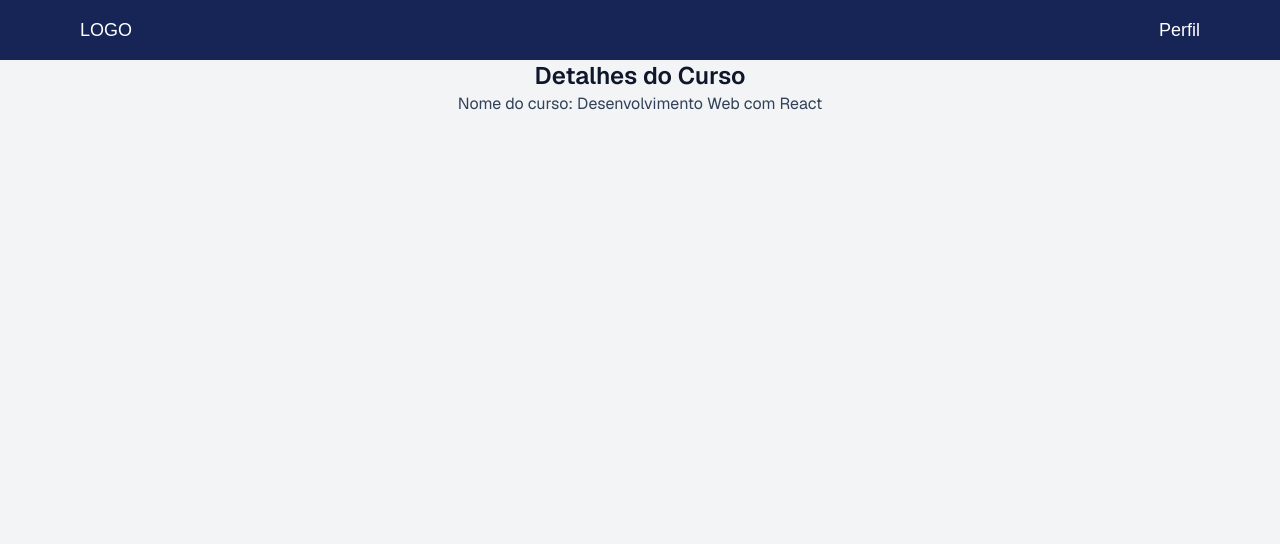
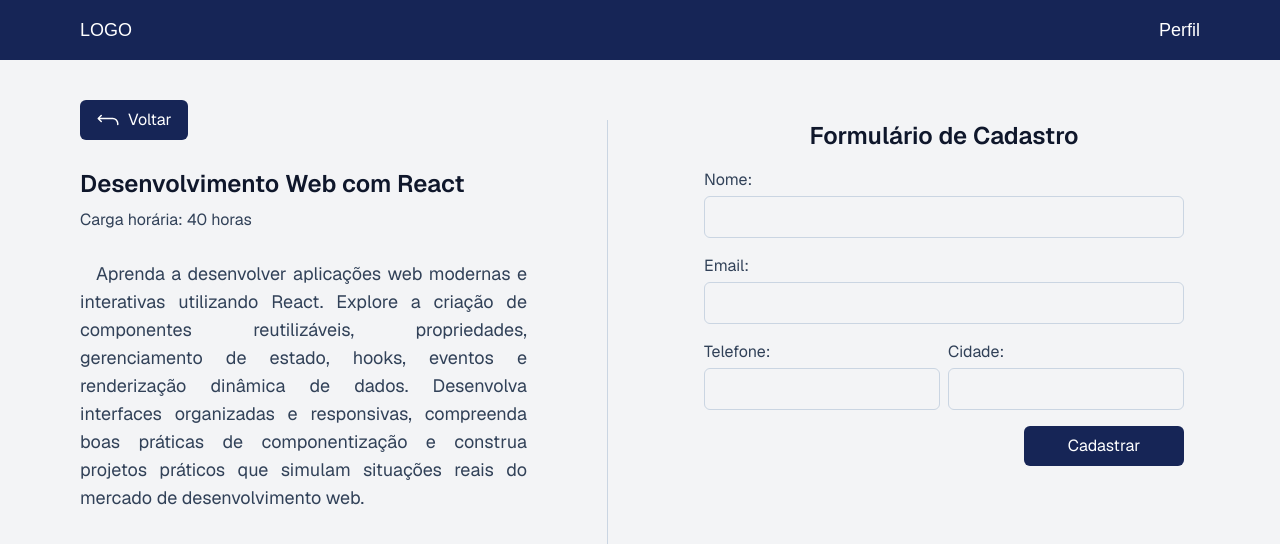
Before and after one commit to neliocarlos/cursos-online, a Next.js app: page /cursos/1 in a window 1280 px wide. Shown: the top 544 px of the page. Built offline with nearby package versions, Linux system fonts and the light colour scheme.

Commit message:
Primeiro layout pagina de detalhes curso

```diff
--- a/app/cursos/[id]/page.tsx
+++ b/app/cursos/[id]/page.tsx
@@ -1,6 +1,8 @@
 import { Suspense } from "react";
 import { cursosMock } from "@/mocks/cursos";
 import { notFound } from "next/navigation";
+import { IoReturnUpBack } from "@react-icons/all-files/io5/IoReturnUpBack";
+import Link from "next/link";
 
 type DetalhesCursoProps = {
   params: Promise<{ id: string }>;
@@ -16,13 +18,51 @@ async function ConteudoCurso({ params }: DetalhesCursoProps) {
   }
 
   return (
-    <div className="flex flex-col flex-1 items-center font-sans bg-gray-100">
-      <h1 className="text-2xl font-semibold text-slate-900">
-        Detalhes do Curso
-      </h1>
-      <p className="text-md text-slate-700">
-        Nome do curso: {curso.nomeCurso}
-      </p>
+    <div className="flex py-30 h-screen justify-between bg-gray-100">
+      <div className="flex flex-col w-full gap-2 font-sans px-20">
+        <Link
+          href="/cursos"
+          className="bg-blue-950 flex items-center w-fit text-white py-2 px-4 rounded-md hover:bg-blue-900 cursor-pointer -mt-5">
+            <IoReturnUpBack className="text-2xl mr-2" /> Voltar
+          </Link>
+        <span className="text-2xl font-semibold text-slate-900 mt-5">
+          {curso.nomeCurso}
+        </span>
+        <p className="text-md text-slate-700">
+          Carga horária: {curso.cargaHorario}
+        </p>
+        <p className="text-lg pt-5 text-justify text-slate-700 indent-4">
+          {curso.descricao}
+        </p>
+      </div>
+      <div className="flex flex-col w-full items-center font-sans px-20 text-slate-900 border-l border-slate-300">
+        <span className="text-2xl font-semibold text-slate-900">Formulário de Cadastro</span>
+        <div className="flex flex-col w-full gap-4 p-4">
+          <div className="flex flex-col gap-1">
+            <label className="text-md text-slate-700">Nome:</label>
+            <input type="text" className="border border-slate-300 rounded-md p-2" />
+          </div>
+          <div className="flex flex-col gap-1">
+            <label className="text-md text-slate-700">Email:</label>
+            <input type="email" className="border border-slate-300 rounded-md p-2" />
+          </div>
+          <div className="flex gap-2 w-full items-center">
+            <div className="flex flex-col gap-1 w-full">
+              <label className="text-md text-slate-700">Telefone:</label>
+              <input type="tel" className="border border-slate-300 rounded-md p-2" />
+            </div>
+            <div className="flex flex-col gap-1 w-full">
+              <label className="text-md text-slate-700">Cidade:</label>
+              <input type="text" className="border border-slate-300 rounded-md p-2" />
+            </div>
+          </div>
+          <div className="flex w-full justify-end">
+            <button className="bg-blue-950 text-white py-2 px-4 rounded-md hover:bg-blue-600 w-40">
+              Cadastrar
+            </button>
+          </div>
+        </div>
+      </div>
     </div>
   );
 }
--- a/app/layout.tsx
+++ b/app/layout.tsx
@@ -24,8 +24,8 @@ export default function RootLayout({
 }: Readonly<{ children: React.ReactNode }>) {
   return (
     <html
-      lang="pt-BR"
-      className={`${geistSans.variable} ${geistMono.variable} h-full antialiased`}
+    lang="pt-BR"
+    className={`${geistSans.variable} ${geistMono.variable} h-full antialiased`}
     >
       <body className="min-h-full flex flex-col">
         <Header />
--- a/app/page.tsx
+++ b/app/page.tsx
@@ -1,4 +1,5 @@
 import Image from "next/image";
+import Link from "next/link";
 
 export default function Home() {
   return (
@@ -62,6 +63,7 @@ export default function Home() {
           >
             Documentation
           </a>
+          <Link className="flex h-12 w-full items-center justify-center rounded-full border border-solid border-black/[.08] px-5 transition-colors hover:border-transparent hover:bg-black/[.04] dark:border-white/[.145] dark:hover:bg-[#1a1a1a] md:w-[158px]" href="/cursos">Cursos</Link>
         </div>
       </main>
     </div>
--- a/components/card-curso/index.tsx
+++ b/components/card-curso/index.tsx
@@ -9,7 +9,7 @@ export default function CardCurso({ id, nomeCurso, areaCurso, cargaHorario, desc
                 <div className='text-md text-gray-500'>{areaCurso}</div>
             </div>
             <div className='flex flex-col h-60 justify-between bg-amber-50 text-slate-900 p-4 rounded-b-xl gap-4 shadow'>
-                <div className='text-md'>{descricao}</div>
+                <div className='text-md line-clamp-5'>{descricao}</div>
                 <div className='flex justify-between items-center px-6 w-full'>
                     <div className='text-md font-semibold'>Carga Horária: {cargaHorario}</div>
                     <div className='flex gap-4 text-sm'>
--- a/components/header/index.tsx
+++ b/components/header/index.tsx
@@ -1,8 +1,8 @@
 export default function Header() {
     return (
-        <div className="flex justify-between items-center w-full py-4 px-20 text-lg bg-blue-950 text-white">
+        <header className="absolute top-0 flex justify-between items-center w-full py-4 px-20 text-lg bg-blue-950 text-white">
             <div>LOGO</div>
             <div>Perfil</div>
-        </div>
+        </header>
     )
 }
--- a/mocks/cursos.ts
+++ b/mocks/cursos.ts
@@ -1,4 +1,5 @@
-import CardCursoProps from "@/types/card-curso";
+
+import type CardCursoProps from "@/types/card-curso";
 
 export const cursosMock: CardCursoProps[] = [
   {
@@ -7,7 +8,7 @@ export const cursosMock: CardCursoProps[] = [
     areaCurso: "Tecnologia",
     cargaHorario: "40 horas",
     descricao:
-      "Aprenda a desenvolver aplicações web modernas utilizando React, componentes reutilizáveis e gerenciamento de estado.",
+      "Aprenda a desenvolver aplicações web modernas e interativas utilizando React. Explore a criação de componentes reutilizáveis, propriedades, gerenciamento de estado, hooks, eventos e renderização dinâmica de dados. Desenvolva interfaces organizadas e responsivas, compreenda boas práticas de componentização e construa projetos práticos que simulam situações reais do mercado de desenvolvimento web.",
   },
   {
     id: 2,
@@ -15,7 +16,7 @@ export const cursosMock: CardCursoProps[] = [
     areaCurso: "Tecnologia",
     cargaHorario: "30 horas",
     descricao:
-      "Conheça o Next.js e aprenda a criar aplicações web com roteamento, renderização no servidor e otimização de desempenho.",
+      "Conheça o Next.js e aprenda a construir aplicações web utilizando os recursos do ecossistema React. Estude o sistema de rotas com App Router, layouts compartilhados, páginas dinâmicas, navegação entre páginas e carregamento de dados. Entenda as diferenças entre Server Components e Client Components, além de explorar estratégias de renderização, otimização de imagens e organização de projetos para criar aplicações mais eficientes e fáceis de manter.",
   },
   {
     id: 3,
@@ -23,7 +24,7 @@ export const cursosMock: CardCursoProps[] = [
     areaCurso: "Tecnologia",
     cargaHorario: "25 horas",
     descricao:
-      "Aprenda a modelar bancos de dados relacionais, criar consultas SQL e manipular informações de maneira eficiente.",
+      "Aprenda os fundamentos dos bancos de dados relacionais e desenvolva habilidades para armazenar, consultar e manipular informações utilizando SQL. Conheça a criação de tabelas, definição de chaves primárias e estrangeiras, relacionamentos entre entidades e restrições de integridade. Pratique comandos SELECT, INSERT, UPDATE e DELETE, consultas com JOIN, filtros, agrupamentos e funções de agregação. Compreenda também conceitos básicos de normalização e modelagem de dados para construir estruturas consistentes e eficientes.",
   },
   {
     id: 4,
@@ -31,7 +32,7 @@ export const cursosMock: CardCursoProps[] = [
     areaCurso: "Administração",
     cargaHorario: "20 horas",
     descricao:
-      "Desenvolva habilidades para planejar atividades, organizar equipes, gerenciar prazos e acompanhar resultados.",
+      "Desenvolva competências para planejar, organizar e acompanhar projetos desde a definição dos objetivos até a entrega dos resultados. Aprenda a estabelecer escopo, identificar requisitos, estimar prazos e recursos, distribuir responsabilidades e monitorar indicadores de desempenho. Conheça ferramentas de planejamento, gestão de riscos, comunicação com stakeholders e acompanhamento de entregas. Explore também conceitos de metodologias ágeis, como Scrum e Kanban, para melhorar a colaboração entre equipes e a adaptação às mudanças.",
   },
   {
     id: 5,
@@ -39,7 +40,7 @@ export const cursosMock: CardCursoProps[] = [
     areaCurso: "Design",
     cargaHorario: "35 horas",
     descricao:
-      "Aprenda os fundamentos do design de interfaces, experiência do usuário, prototipagem e usabilidade.",
+      "Aprenda a projetar interfaces digitais intuitivas, acessíveis e visualmente consistentes, considerando as necessidades e expectativas dos usuários. Entenda os princípios de UI e UX, arquitetura da informação, hierarquia visual, tipografia, cores, espaçamento e padrões de navegação. Explore técnicas de pesquisa com usuários, criação de personas, definição de jornadas, wireframes e protótipos interativos. Desenvolva critérios para avaliar usabilidade, identificar problemas de experiência e aprimorar interfaces com base em testes e feedback.",
   },
   {
     id: 6,
@@ -47,6 +48,6 @@ export const cursosMock: CardCursoProps[] = [
     areaCurso: "Tecnologia",
     cargaHorario: "40 horas",
     descricao:
-      "Aprenda os conceitos fundamentais de C#, incluindo variáveis, estruturas de controle, orientação a objetos e coleções.",
+      "Aprenda os fundamentos da linguagem C# e desenvolva uma base sólida para a criação de aplicações utilizando o ecossistema .NET. Estude variáveis, tipos de dados, operadores, estruturas condicionais, laços de repetição, métodos e tratamento de exceções. Avance para conceitos de orientação a objetos, incluindo classes, objetos, encapsulamento, herança e polimorfismo. Conheça coleções, manipulação de dados e organização de código, aplicando os conceitos em exercícios e pequenos projetos práticos.",
   },
 ];
```
